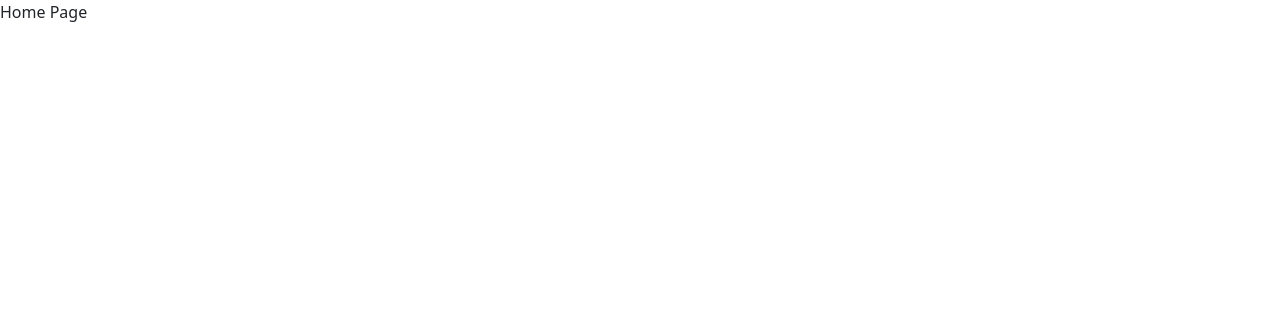
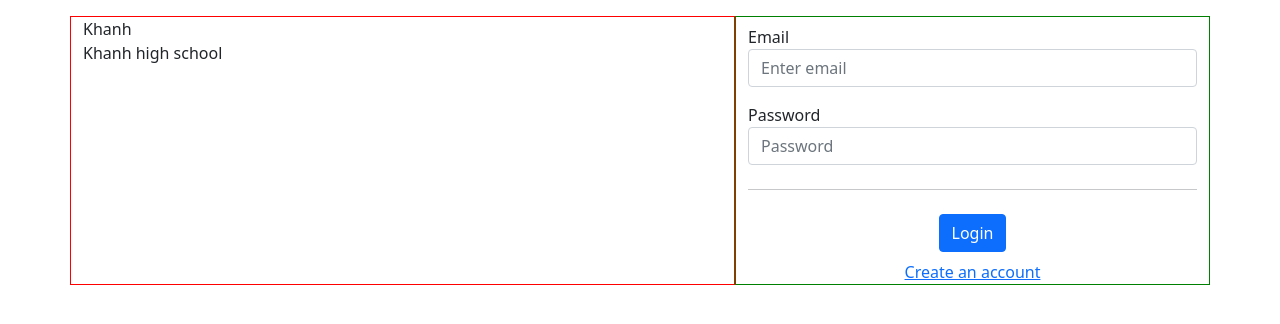
Before and after one commit to KhanhHoang99/jwtFrontend-react, a React (Create React App) app: page /login in a window 1280 px wide. Before the commit this address led to /. Shown: the top 324 px of the page. Built offline with nearby package versions, Linux system fonts and the light colour scheme; no server answers; sample sign-in values are in the browser's storage.

Commit message:
use context

```diff
--- a/package.json
+++ b/package.json
@@ -13,6 +13,7 @@
     "react": "^17.0.2",
     "react-bootstrap": "2.1.1",
     "react-dom": "^17.0.2",
+    "react-loader-spinner": "5.1.0",
     "react-paginate": "8.1.0",
     "react-router-dom": "5.3.0",
     "react-scripts": "4.0.3",
--- a/src/components/Login/Login.js
+++ b/src/components/Login/Login.js
@@ -1,9 +1,10 @@
-import React, { useEffect, useState } from 'react';
+import React, { useContext, useEffect, useState } from 'react';
 import "./Login.scss";
 import {Link} from "react-router-dom";
 import {toast} from 'react-toastify';
 import { loginUser } from '../../services/userService';
 import { useHistory } from 'react-router-dom';
+import { UserContext } from '../../context/UserContext';
 
 
 
@@ -21,12 +22,9 @@ function Login(props) {
     const [objChectInput, setObjChectInput] = useState(defaultValidInput);
     const history = useHistory();
 
-    useEffect(() => {
-        let session = sessionStorage.getItem('account');
-        if(session) {
-            history.push('/')
-        }
-    }, [])
+
+    const {loginContext} = useContext(UserContext)
+
 
 
 
@@ -54,12 +52,19 @@ function Login(props) {
 
             if(+response.errorCode === 0){
 
+                let email = response.data.email;
+                let username = response.data.username;
+                let token = response.data.access_token;
+
                 let data = {
                     isAuthenticated: true,
-                    token: 'fake token'
+                    token,
+                    account: {email, username}
                 }
 
-                sessionStorage.setItem('account', JSON.stringify(data));
+                loginContext(data);
+
+                // sessionStorage.setItem('account', JSON.stringify(data));
 
                 toast.success(response.message);
                 history.push('/users');
--- a/src/components/Navigation/Nav.js
+++ b/src/components/Navigation/Nav.js
@@ -1,26 +1,21 @@
-import React, { useEffect, useState } from 'react';
+import React from 'react';
 import "./Nav.scss";
 import {NavLink, useLocation} from "react-router-dom";
+import { useContext } from 'react';
+import { UserContext } from '../../context/UserContext';
 
 
 function Nav(props) {
 
-    const [isShow, setIsShow] = useState(true);
-    let location = useLocation();
+    const {user} = useContext(UserContext);
+    const location = useLocation()
 
-    useEffect(() => {
 
-        if(location.pathname === '/login') {
-            setIsShow(false);
-        }else {
-            setIsShow(true);
-        }
 
-    }, [])
+    if(user  && user.isAuthenticated || location.pathname === '/'){
 
         return (
             <>
-            {isShow && (
                 <div className="topnav">
                         <NavLink to="/" exact>Home</NavLink>
                         <NavLink to="/contact">Contact</NavLink>
@@ -28,9 +23,12 @@ function Nav(props) {
                         <NavLink to="/users">Users</NavLink>
                         <NavLink to="/login">Login</NavLink>
                 </div>
-            )}
             </>
         );
+    }else{
+        return <></>
+    }
+
 }
 
 export default Nav;
--- a/src/components/Register/Register.js
+++ b/src/components/Register/Register.js
@@ -71,14 +71,14 @@ function Register(props) {
         let check = isValidInputs();
 
         if(check) {
-            let response = await registerNewUser(email, phone, userName, password)
-            console.log(response);
-            let serverData = response.data;
-            if(+serverData.errorCode === 0){
-                toast.success(serverData.message)
+
+            let response = await registerNewUser(email, phone, userName, password);
+
+            if(+response.errorCode === 0){
+                toast.success(response.message)
                 history.push('/login');
             }else{
-                toast.error(serverData.message)
+                toast.error(response.message)
             }
         }
 
--- a/src/components/Users/Users.js
+++ b/src/components/Users/Users.js
@@ -1,4 +1,4 @@
-import React, { useEffect, useState } from 'react';
+import React, { useContext, useEffect, useState } from 'react';
 import "./Users.scss";
 import {fetchAllUser, deleteUser, updateCurrentUser} from '../../services/userService';
 import ReactPaginate from 'react-paginate';
@@ -6,6 +6,7 @@ import { toast } from 'react-toastify';
 import ModalDeleteUser from '../Modals/ModalDeleteUser';
 import ModalEditUser from '../Modals/ModalEditUser';
 import ModalCreateUser from '../Modals/ModalCreateUser';
+import { UserContext } from '../../context/UserContext';
 
 function Users(props) {
 
@@ -45,6 +46,8 @@ function Users(props) {
         setShowModalDelete(false);
     }
 
+    const {user} = useContext(UserContext)
+    console.log('usercontex: ', user)
 
 
     // Modal Edit
--- /dev/null
+++ b/src/context/UserContext.js
@@ -0,0 +1,45 @@
+import React, { useState, createContext, useEffect } from 'react';
+import { getUserAccount } from '../services/userService';
+
+
+const UserContext = createContext(null);
+
+function UserProvider({children}) {
+
+    const [user, setUser] = useState(
+        {
+            isAuthenticated: false,
+            token: false,
+            account: {}
+        }
+    );
+
+    const loginContext = (userData) => {
+        setUser(userData);
+    }
+
+    const logoutContext = (name) => {
+        setUser((user) => ({
+            name: '',
+            auth: false,
+        }));
+    }
+
+    const fetchUser = async() => {
+        if(window.location.pathname !== '/'){
+            let data = await getUserAccount();
+        }
+    }
+
+    useEffect(() => {
+        fetchUser();
+    }, []);
+
+    return (
+        <UserContext.Provider value={{user, loginContext, logoutContext}}>
+            {children}
+        </UserContext.Provider>
+    );
+}
+
+export {UserContext, UserProvider};
--- a/src/index.js
+++ b/src/index.js
@@ -5,10 +5,14 @@ import reportWebVitals from './reportWebVitals';
 import { BrowserRouter } from "react-router-dom";
 import 'bootstrap/dist/css/bootstrap.min.css';
 import "bootstrap/dist/js/bootstrap.bundle.min";
+import {UserProvider} from './context/UserContext';
+
 ReactDOM.render(
   <React.StrictMode>
     <BrowserRouter>
-      <App />
+      <UserProvider>
+        <App />
+      </UserProvider>
     </BrowserRouter>
   </React.StrictMode>,
   document.getElementById('root')
--- a/src/routes/PrivateRoutes.js
+++ b/src/routes/PrivateRoutes.js
@@ -1,26 +1,24 @@
 import React, { useEffect } from 'react';
 import { Route } from "react-router-dom";
-import { useHistory } from 'react-router-dom';
-
+import { UserContext } from '../context/UserContext';
+import { useContext } from 'react';
+import  { Redirect } from 'react-router-dom'
 
 function PrivateRoutes(props) {
 
-    let history = useHistory();
+    const {user} = useContext(UserContext)
 
-    useEffect(() => {
+    if(user && user.isAuthenticated){
+        return (
+            <>
+                <Route path={props.path} component={props.component} />
+            </>
+        );
+    }else{
+        return <Redirect to='/login'  />
+    }
 
-        let session = sessionStorage.getItem('account');
-        if(!session) {
-            history.push('/login');
-        }
 
-    }, [])
-
-    return (
-        <>
-            <Route path={props.path} component={props.component} />
-        </>
-    );
 }
 
 export default PrivateRoutes;
--- a/src/services/userService.js
+++ b/src/services/userService.js
@@ -28,10 +28,12 @@ const createNewUser = (userData) => {
     return axios.post(`/user/create`, {...userData});
 }
 
-
 const updateCurrentUser = (userData) => {
     return axios.put(`http://localhost:8080/api/v1/user/update`, {...userData});
 }
 
+const getUserAccount = () => {
+    return axios.get(`/account`);
+}
 
-export {registerNewUser, loginUser, fetchAllUser, deleteUser, fetchGroup, createNewUser, updateCurrentUser}
+export {registerNewUser, loginUser, fetchAllUser, deleteUser, fetchGroup, createNewUser, updateCurrentUser, getUserAccount}
--- a/src/setup/axios.js
+++ b/src/setup/axios.js
@@ -1,10 +1,12 @@
 import axios from 'axios';
+import {toast} from 'react-toastify';
 
 
 // Set config defaults when creating the instance
 const instance = axios.create({
     baseURL: 'http://localhost:8080/api/v1',
-    withCredentials: true
+    withCredentials: true,
+    credentials: 'include'
 });
 
 //
@@ -28,7 +30,48 @@ instance.interceptors.response.use(function (response) {
   }, function (error) {
     // Any status codes that falls outside the range of 2xx cause this function to trigger
     // Do something with response error
-    return Promise.reject(error);
+
+    const status = error && error.response && error.response.status || 500;
+
+    switch (status) {
+      // authentication (token related issues)
+      case 401: {
+        toast.error("401 you don't permission to access this resource");
+        return Promise.reject(error);
+      }
+
+      // forbidden (permission related issues)
+      case 403: {
+        toast.error("you don't permission to access this resource");
+        return Promise.reject(error);
+      }
+
+      // bad request
+      case 400: {
+        return Promise.reject(error);
+      }
+
+      // not found
+      case 404: {
+        return Promise.reject(error);
+      }
+
+      // conflict
+      case 409: {
+        return Promise.reject(error);
+      }
+
+      // unprocessable
+      case 422: {
+        return Promise.reject(error);
+      }
+
+      // generic api error (server related) unexpected
+      default: {
+        return Promise.reject(error);
+      }
+    }
+
   });
 
 export default instance;
```
Also changed, not shown: 1 other file (tests, documents, lock files or other folders). Lines whose indentation alone changed are shown as unchanged.
